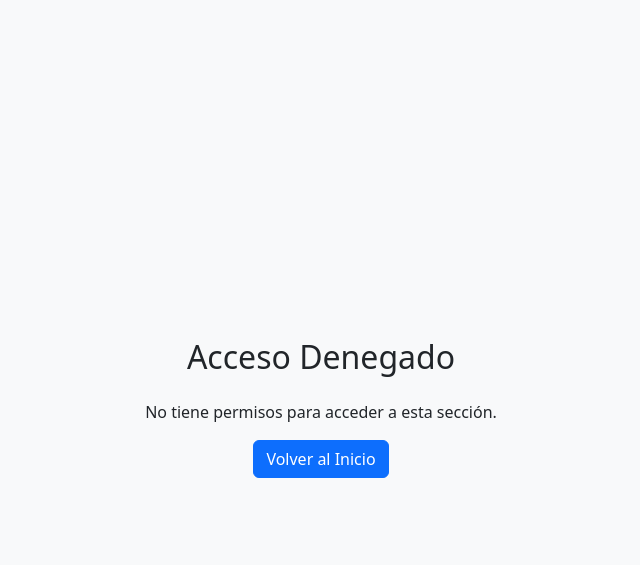
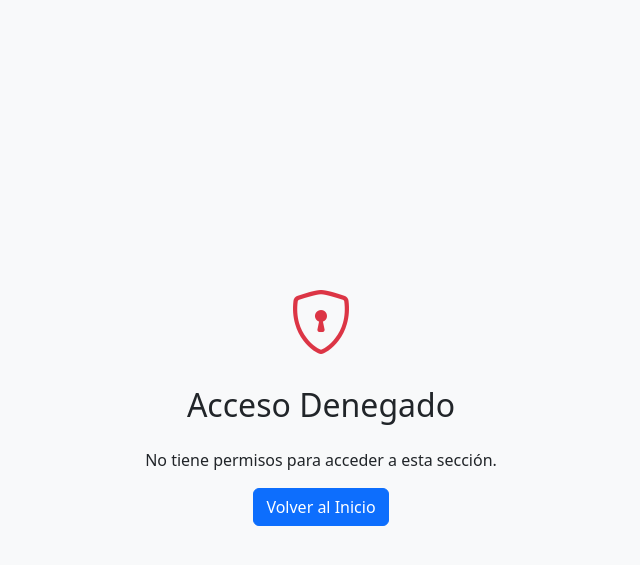
Before and after one commit to elmer1292/restaurante, a PHP site: page /restaurante/views/error/403.php in a window 1280 px wide. Shown: the top 565 px of the page, without its empty margins (11-651 px from the left). Run offline with PHP 8.4, Linux system fonts and the light colour scheme; some libraries are stand-ins or nearby versions.

Commit message:
Fix: ruta correcta de Bootstrap Icons en header y vistas de error

```diff
--- a/views/error/403.php
+++ b/views/error/403.php
@@ -5,7 +5,7 @@
     <meta name="viewport" content="width=device-width, initial-scale=1.0">
     <title>Acceso Denegado - RestBar</title>
     <link href="/restaurante/assets/bootstrap/bootstrap-5.3.0-dist/css/bootstrap.min.css" rel="stylesheet">
-    <link href="/restaurante/assets/icons/bootstrap-icons-1.7.2/font/bootstrap-icons.css" rel="stylesheet">
+    <link href="/restaurante/assets/icons/bootstrap-icons-1.7.2/bootstrap-icons.css" rel="stylesheet">
     <style>
         body {
             height: 100vh;
--- a/views/error/general.php
+++ b/views/error/general.php
@@ -5,7 +5,7 @@
     <meta name="viewport" content="width=device-width, initial-scale=1.0">
     <title>Error - RestBar</title>
     <link href="/restaurante/assets/bootstrap/bootstrap-5.3.0-dist/css/bootstrap.min.css" rel="stylesheet">
-    <link href="/restaurante/assets/icons/bootstrap-icons-1.7.2/font/bootstrap-icons.css" rel="stylesheet">
+    <link href="/restaurante/assets/icons/bootstrap-icons-1.7.2/bootstrap-icons.css" rel="stylesheet">
     <style>
         body {
             height: 100vh;
--- a/views/shared/header.php
+++ b/views/shared/header.php
@@ -20,7 +20,7 @@ $baseUrl = '/restaurante';
     <meta name="viewport" content="width=device-width, initial-scale=1.0">
     <title>RestBar</title>
     <link href="<?php echo BASE_URL; ?>assets/bootstrap/bootstrap-5.3.0-dist/css/bootstrap.min.css" rel="stylesheet">
-    <link href="<?php echo BASE_URL; ?>assets/icons/bootstrap-icons-1.7.2/font/bootstrap-icons.css" rel="stylesheet">
+    <link href="<?php echo BASE_URL; ?>assets/icons/bootstrap-icons-1.7.2/bootstrap-icons.css" rel="stylesheet">
     <link href="<?php echo $baseUrl; ?>/assets/css/styles.css" rel="stylesheet">
 </head>
 <body>
```
